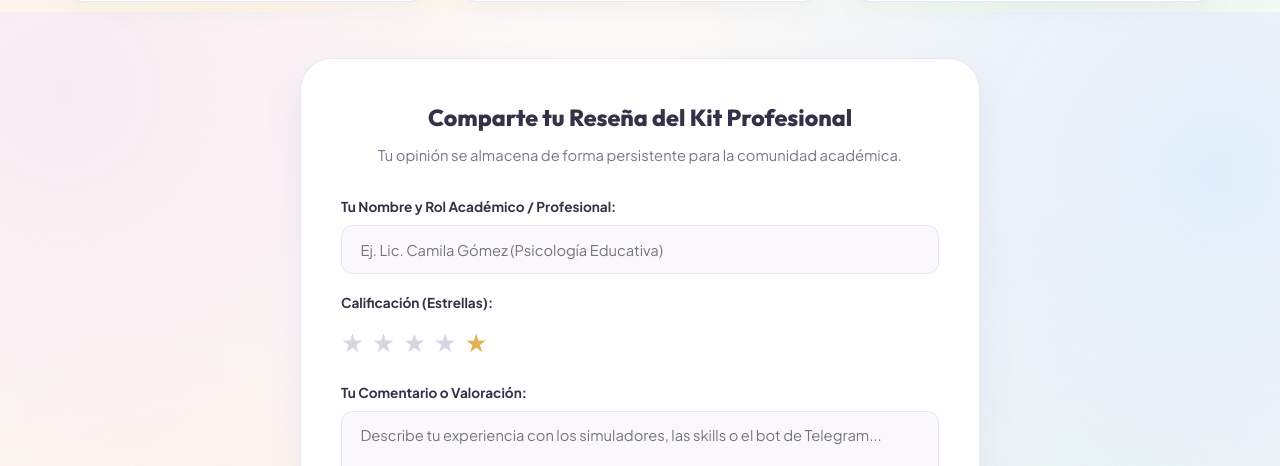
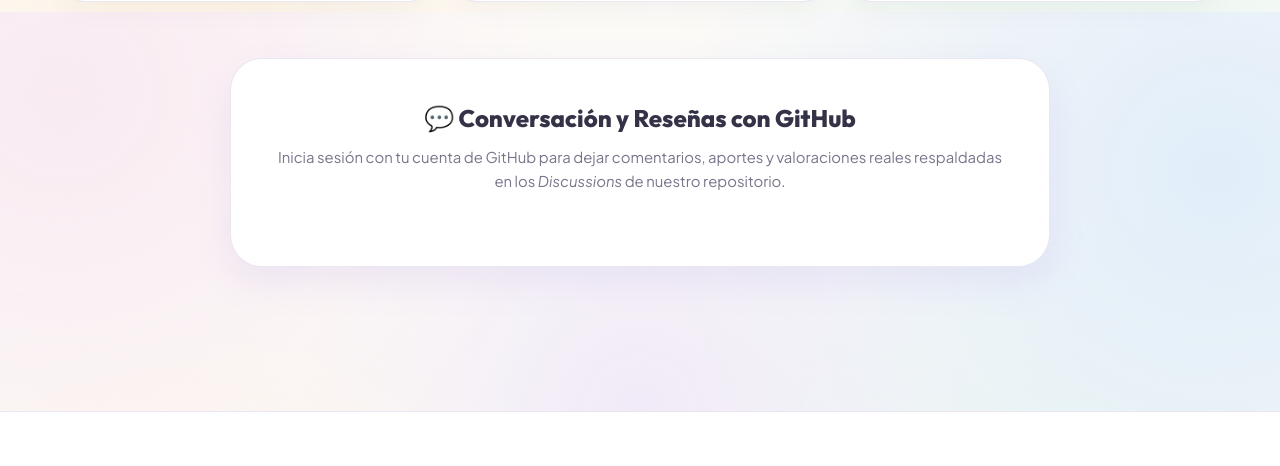
Before and after one commit to saloR1010/Kit-practica-psicologia, a plain HTML site: page docs/index.html in a window 1280 px wide. Shown: the part 3988-4454 px from the top of the page. Drawn offline with Linux system fonts and the light colour scheme.

Commit message:
feat(community): integracion de widget oficial giscus conectado a GitHub Discussions

```diff
--- a/docs/index.html
+++ b/docs/index.html
@@ -1455,32 +1455,35 @@
         <!-- Dinámicamente poblado con persistencia -->
       </div>
 
-      <!-- Real Comment Form -->
-      <div class="form-panel">
-        <h4>Comparte tu Reseña del Kit Profesional</h4>
-        <p>Tu opinión se almacena de forma persistente para la comunidad académica.</p>
-        <form id="comment-form" onsubmit="guardarResena(event)">
-          <div class="form-row">
-            <label class="form-label">Tu Nombre y Rol Académico / Profesional:</label>
-            <input type="text" id="rev-name" class="input-field" placeholder="Ej. Lic. Camila Gómez (Psicología Educativa)" required>
-          </div>
-          <div class="form-row">
-            <label class="form-label">Calificación (Estrellas):</label>
-            <div class="star-select-group" id="star-picker">
-              <span onclick="seleccionarEstrellas(1)">★</span>
-              <span onclick="seleccionarEstrellas(2)">★</span>
-              <span onclick="seleccionarEstrellas(3)">★</span>
-              <span onclick="seleccionarEstrellas(4)">★</span>
-              <span onclick="seleccionarEstrellas(5)" class="active">★</span>
-            </div>
-            <input type="hidden" id="rev-stars" value="5">
-          </div>
-          <div class="form-row">
-            <label class="form-label">Tu Comentario o Valoración:</label>
-            <textarea id="rev-comment" class="input-field" rows="3" placeholder="Describe tu experiencia con los simuladores, las skills o el bot de Telegram..." required></textarea>
-          </div>
-          <button type="submit" class="btn-submit-review">Publicar Reseña en la Comunidad ✦</button>
-        </form>
+      <!-- Real GitHub Discussions Community Widget via Giscus -->
+      <div style="background: white; border: 1px solid var(--border-subtle); border-radius: var(--radius-lg); padding: 2.5rem; max-width: 820px; margin: 0 auto; box-shadow: var(--shadow-hover);">
+        <div style="text-align: center; margin-bottom: 2rem;">
+          <h4 style="font-family: 'Outfit'; font-size: 1.5rem; font-weight: 800; color: var(--texto-principal); margin-bottom: 0.4rem;">
+            💬 Conversación y Reseñas con GitHub
+          </h4>
+          <p style="font-size: 0.93rem; color: var(--texto-secundario);">
+            Inicia sesión con tu cuenta de GitHub para dejar comentarios, aportes y valoraciones reales respaldadas en los <em>Discussions</em> de nuestro repositorio.
+          </p>
+        </div>
+
+        <div class="giscus"></div>
+
+        <script src="https://giscus.app/client.js"
+                data-repo="saloR1010/Kit-practica-psicologia"
+                data-repo-id="R_kgDOV67YPw"
+                data-category="General"
+                data-category-id="DIC_kwDOV67YP84DL6k6"
+                data-mapping="pathname"
+                data-strict="0"
+                data-reactions-enabled="1"
+                data-emit-metadata="0"
+                data-input-position="top"
+                data-theme="light"
+                data-lang="es"
+                data-loading="lazy"
+                crossorigin="anonymous"
+                async>
+        </script>
       </div>
     </section>
   </main>
```
